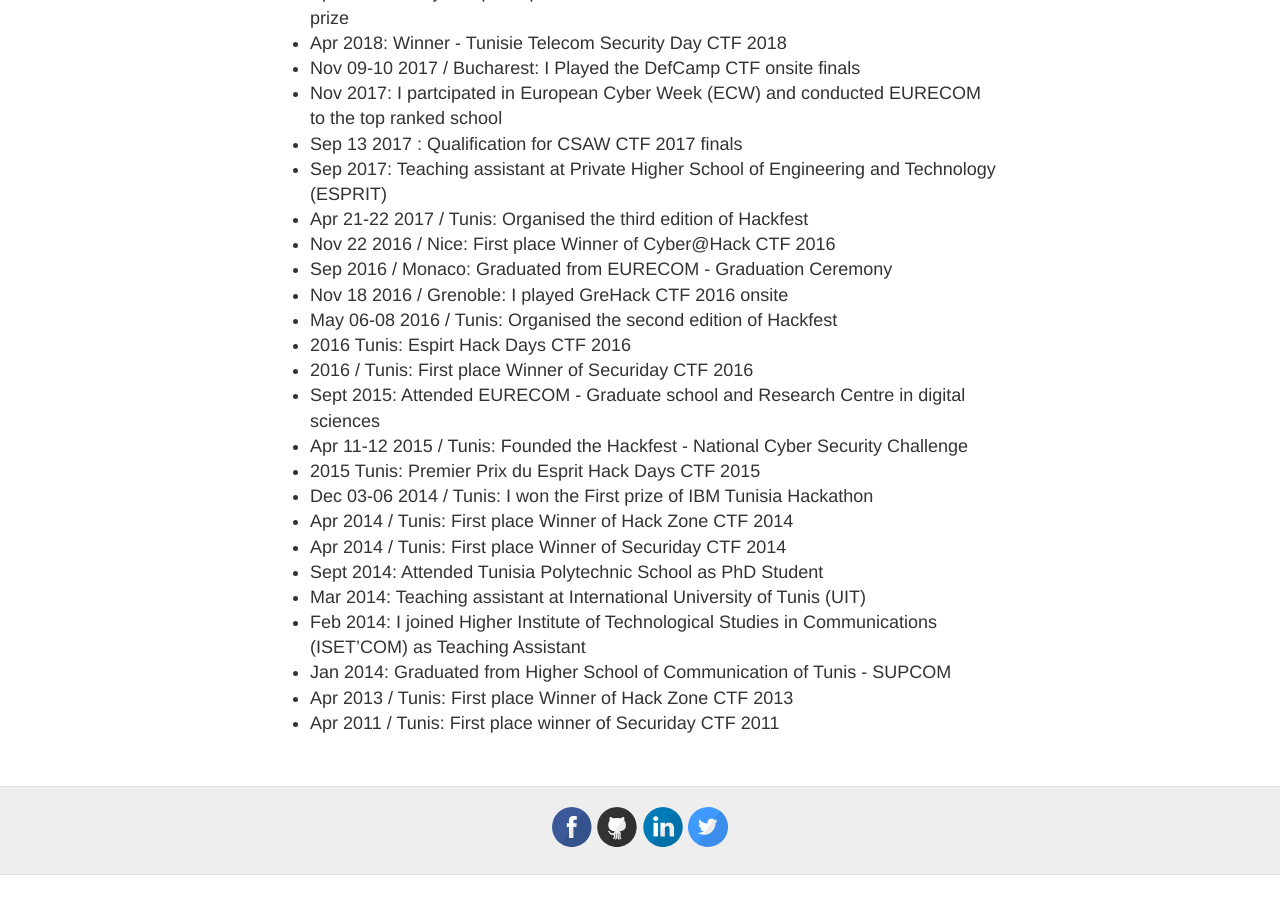
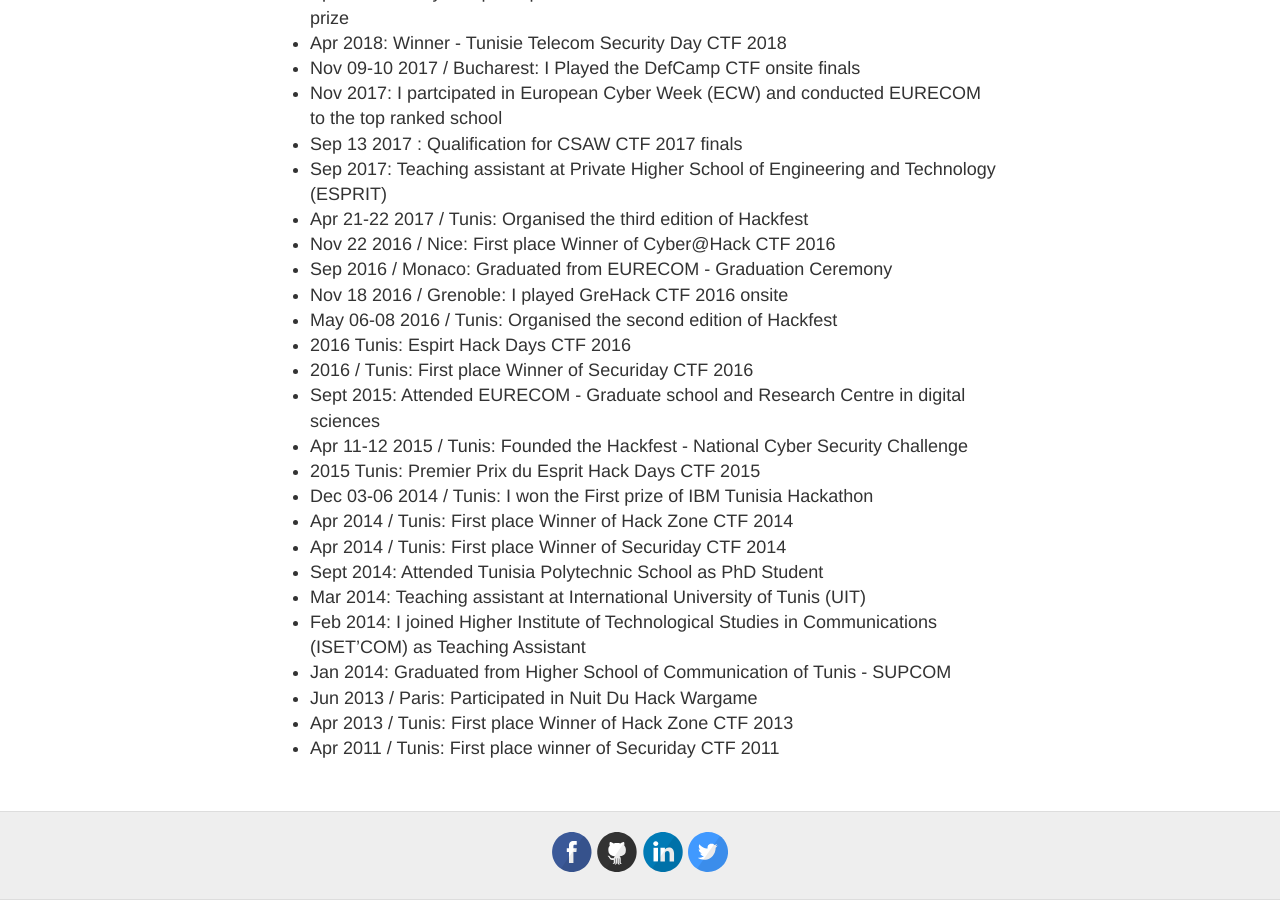
Before and after one commit to maroueneboubakri/maroueneboubakri.github.io, a Jekyll site: the page built from news.md, in a window 1280 px wide and 900 px high, scrolled down 700 px. Built offline with Jekyll 4.4.1, drawn with Linux system fonts in a browser that asks for light colours; before the commit the page ends 1575 px from its top, so only the background shows below that.

Commit message:
Update news.md

```diff
--- a/news.md
+++ b/news.md
@@ -42,5 +42,6 @@
  - Mar 2014: Teaching assistant at International University of Tunis (UIT)
  - Feb 2014: I joined Higher Institute of Technological Studies in Communications (ISET'COM) as Teaching Assistant
  - Jan 2014: Graduated from Higher School of Communication of Tunis - SUPCOM
+ - Jun 2013 / Paris: Participated in Nuit Du Hack Wargame
  - Apr 2013 / Tunis: First place Winner of Hack Zone CTF 2013
  - Apr 2011 / Tunis: First place winner of Securiday CTF 2011
```
